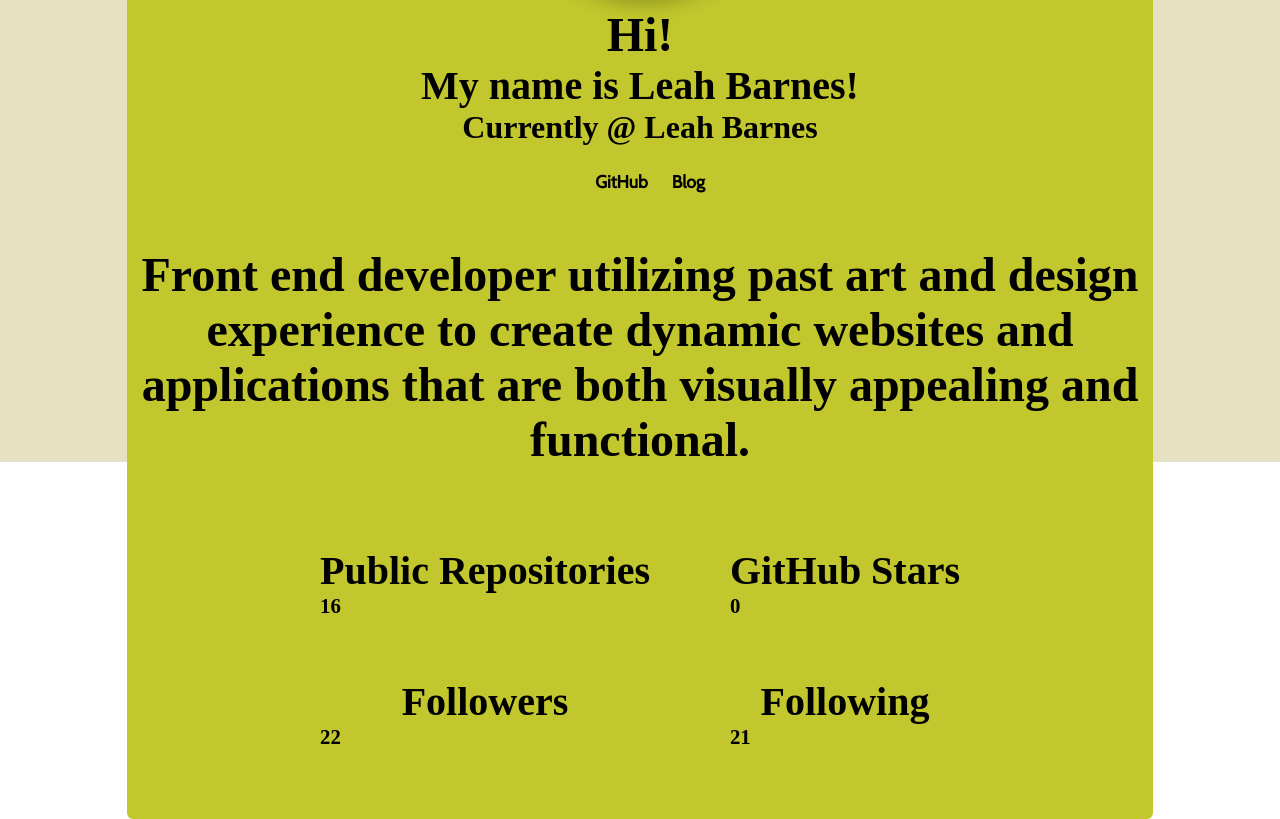
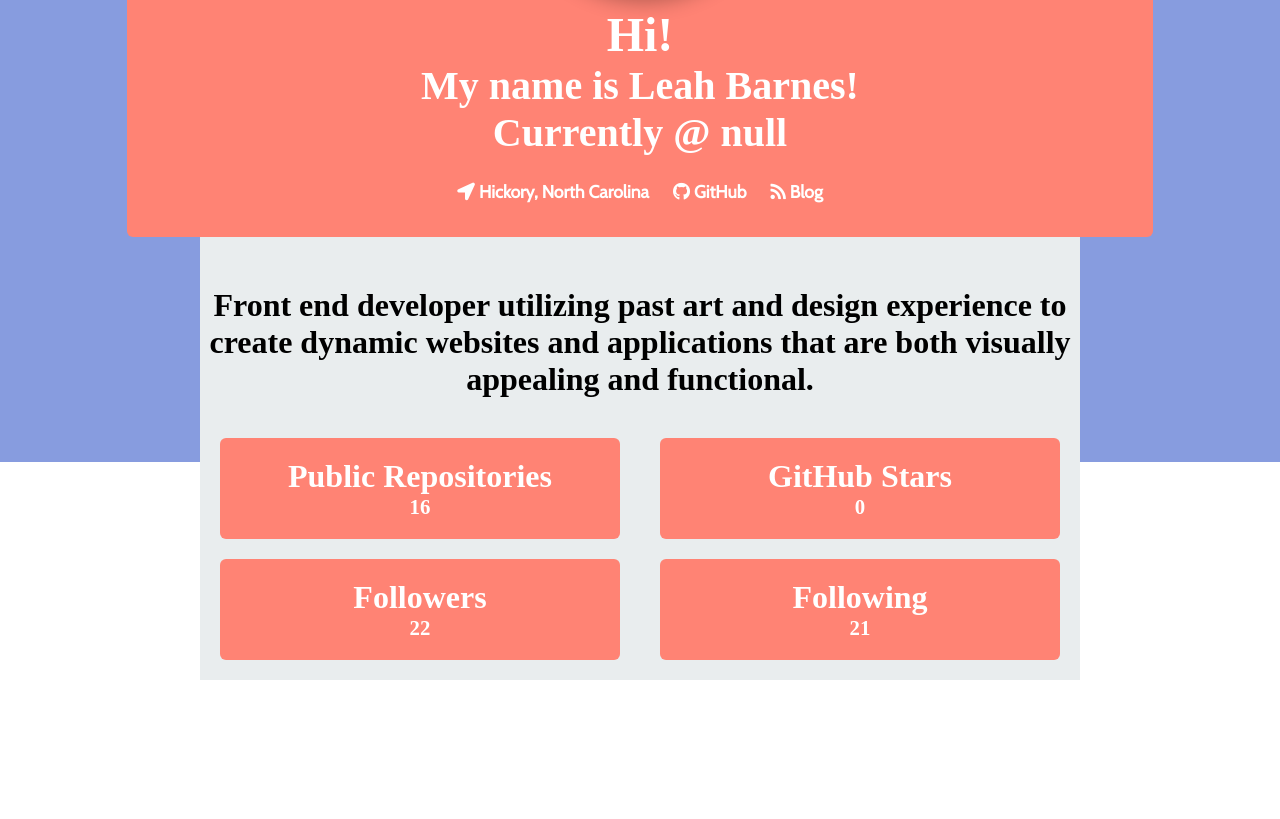
Before and after one commit to LJBarnes/profilegenerator2, a website: page first.html in a window 1280 px wide. Shown: the part 338-1157 px from the top of the page. Drawn offline with nearby package versions, Linux system fonts and the light colour scheme; a web font is replaced by a local one.

Commit message:
fix layout

```diff
--- a/first.html
+++ b/first.html
@@ -24,7 +24,7 @@
          height: 100%;
          }
          .wrapper {
-         background-color: #E6E1C3;
+         background-color: #879CDF;
          padding-top: 100px;
          }
          body {
@@ -66,8 +66,8 @@
          display: flex;
          justify-content: center;
          flex-wrap: wrap;
-         background-color: #C1C72C;
-         color: black;
+         background-color: #FF8374;
+         color: white;
          padding: 10px;
          width: 95%;
          border-radius: 6px;
@@ -78,7 +78,7 @@
          border-radius: 50%;
          object-fit: cover;
          margin-top: -75px;
-         border: 6px solid #black;
+         border: 6px solid #FEE24C;
          box-shadow: rgba(0, 0, 0, 0.3) 4px 1px 20px 4px;
          }
          .photo-header h1, .photo-header h2 {
@@ -121,9 +121,10 @@
          .card {
            padding: 20px;
            border-radius: 6px;
-           background-color: #C1C72C;
-           color: black;
+           background-color: #FF8374;
+           color: white;
            margin: 20px;
+           text-align: center;
          }
 
          .col {
@@ -145,52 +146,55 @@
       </style>
       <body>
       <div class="wrapper">
-         <div class="container">
+        <div class="container">
          <div class="photo-header">
           <img src="https://avatars3.githubusercontent.com/u/53705501?v=4" alt="profile-pic">
           <h1>Hi!</h1>
           <h2>My name is Leah Barnes!</h2>
-          <h3>Currently @ Leah Barnes</h3>
+          <br>
+          <h2>Currently @ null</h2>
             <div class="links-nav">
-            <span class="nav-link"><a href="https://www.google.com/maps/place/Hickory, North Carolina>Hickory, North Carolina</a></span>
-            <span class ="nav-link"><a href="https://github.com/LJBarnes">GitHub</a></span>
-            <span class ="nav-link"><a href="https://ljbarnes.github.io/_portfolio/">Blog</a></span>
+            <span class="nav-link"><a href="https://www.google.com/maps/place/Hickory, North Carolina"><i class="fas fa-location-arrow"></i> Hickory, North Carolina</a></span>
+            <span class ="nav-link"><a href="https://github.com/LJBarnes"><i class="fab fa-github"></i> GitHub</a></span>
+            <span class ="nav-link"><a href="https://ljbarnes.github.io/_portfolio/"><i class="fas fa-rss"></i> Blog</a></span>
          </div>
-
-
+         </div>
+      <div class="container">
+      <main>
       <div class="row">
-        <div class="col-sm-12">
-         <h1>Front end developer utilizing past art and design experience to create dynamic websites and applications that are both visually appealing and functional.</h1>
+        <div class="col">
+         <h3>Front end developer utilizing past art and design experience to create dynamic websites and applications that are both visually appealing and functional.</h3>
         </div>
       </div>
       <div class="row">
-          <div class="col-sm-6">
+          <div class="col">
              <div class="card">
-               <h2>Public Repositories</h2>
+               <h3>Public Repositories</h3>
                 <h5>16</h5>
              </div>
 
              <div class="card">
-              <h2>Followers</h2>
+              <h3>Followers</h3>
                 <h5>22</h5>
              </div>
 
           </div>
-        </div>
 
-        <div class="row">
-          <div class="col-sm-6">
+
+            <div class="col">
             <div class="card">
-              <h2>GitHub Stars</h2>
+              <h3>GitHub Stars</h3>
                <h5>0</h5>
             </div>
             <div class="card">
-              <h2>Following</h2>
+              <h3>Following</h3>
                 <h5>21</h5>
             </div>
+            </div>
+          </main>
           </div>
         </div>
-      </div>
+
       </div>
       </body>
       </html>
--- a/index.js
+++ b/index.js
@@ -53,7 +53,7 @@ inquirer
 
                     // creates PDF file
                     const html = fs.readFileSync('./first.html', 'utf8');
-                    const options = { format: 'Letter' };
+                    const options = {"format": "letter"};
 
                     pdf.create(html, options).toFile('.devprofile.pdf', function (err, res) {
                         if (err) return console.log(err);
```
Also changed, not shown: generateHTML.js (+22 -18 lines), 1 other file.
